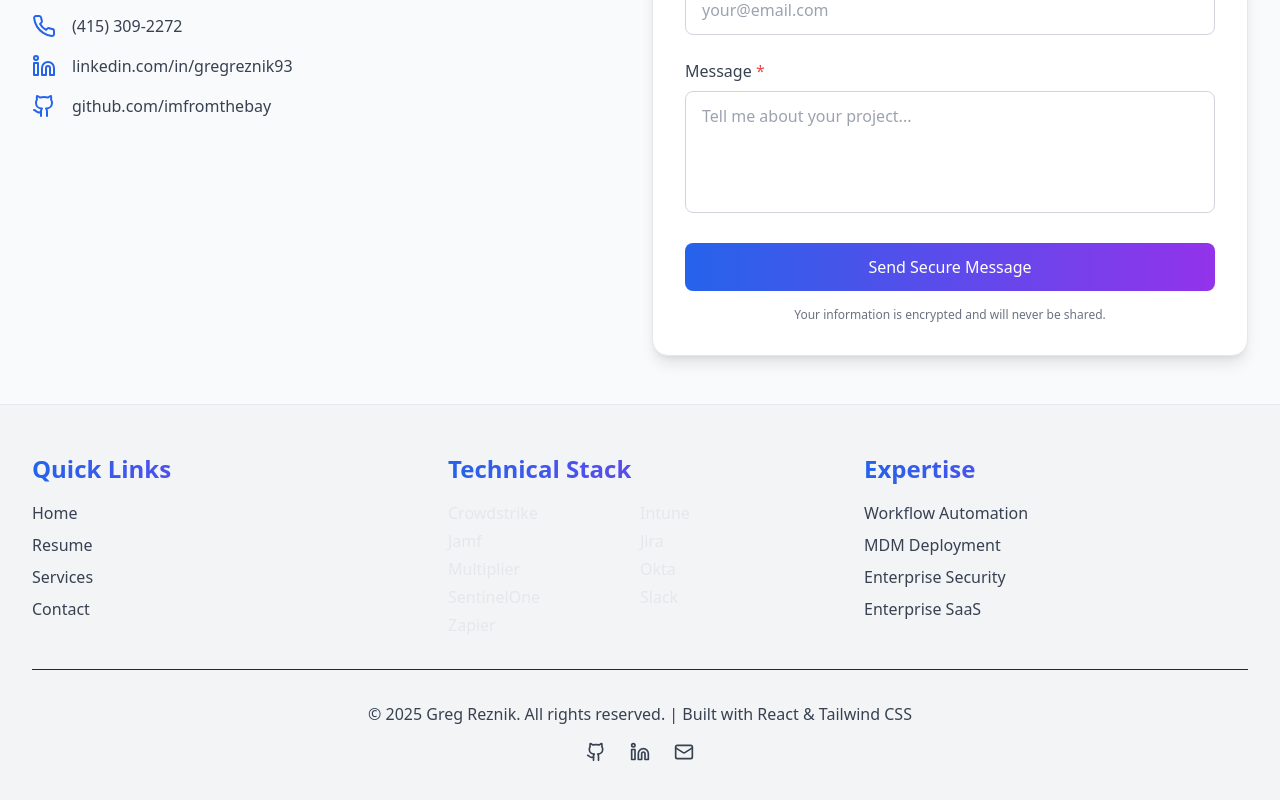
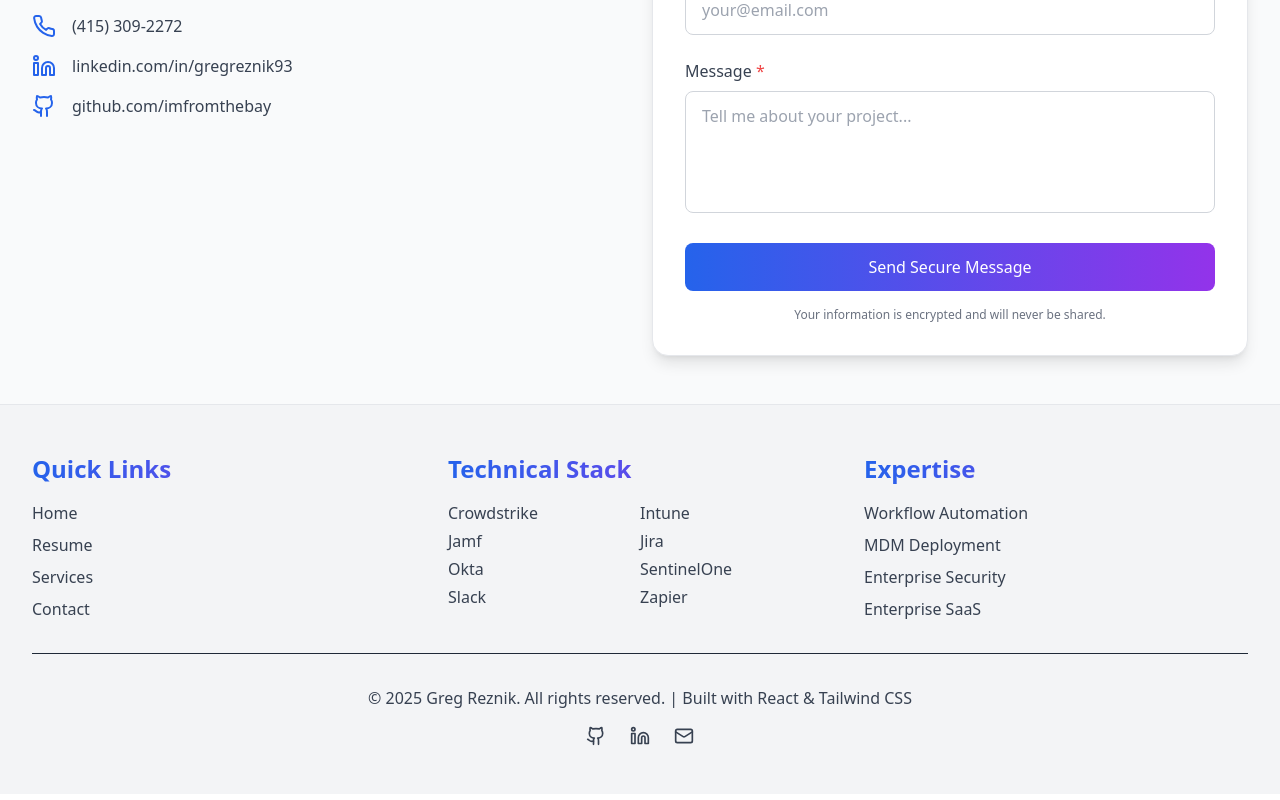
Before and after one commit to imfromthebay/personal-website, a React (Vite) app: page / in a window 1280 px wide. Shown: the part 4270-5070 px from the top of the page. Built offline with nearby package versions, Linux system fonts and the light colour scheme.

Commit message:
Update App.tsx

```diff
--- a/src/App.tsx
+++ b/src/App.tsx
@@ -669,12 +669,11 @@
               </div>
               <div>
                 <h4 className="text-2xl font-bold mb-4 bg-gradient-to-r from-blue-600 to-purple-600 dark:from-blue-400 dark:to-purple-400 bg-clip-text text-transparent">Technical Stack</h4>
-                <div className="grid grid-cols-2 gap-x-0 gap-y-1 text-base text-gray-200 dark:text-gray-300">
+                <div className="grid grid-cols-2 gap-x-0 gap-y-1 text-base text-gray-700 dark:text-gray-300">
                   <span>Crowdstrike</span>
                   <span>Intune</span>
                   <span>Jamf</span>
                   <span>Jira</span>
-                  <span>Multiplier</span>
                   <span>Okta</span>
                   <span>SentinelOne</span>
                   <span>Slack</span>
```
